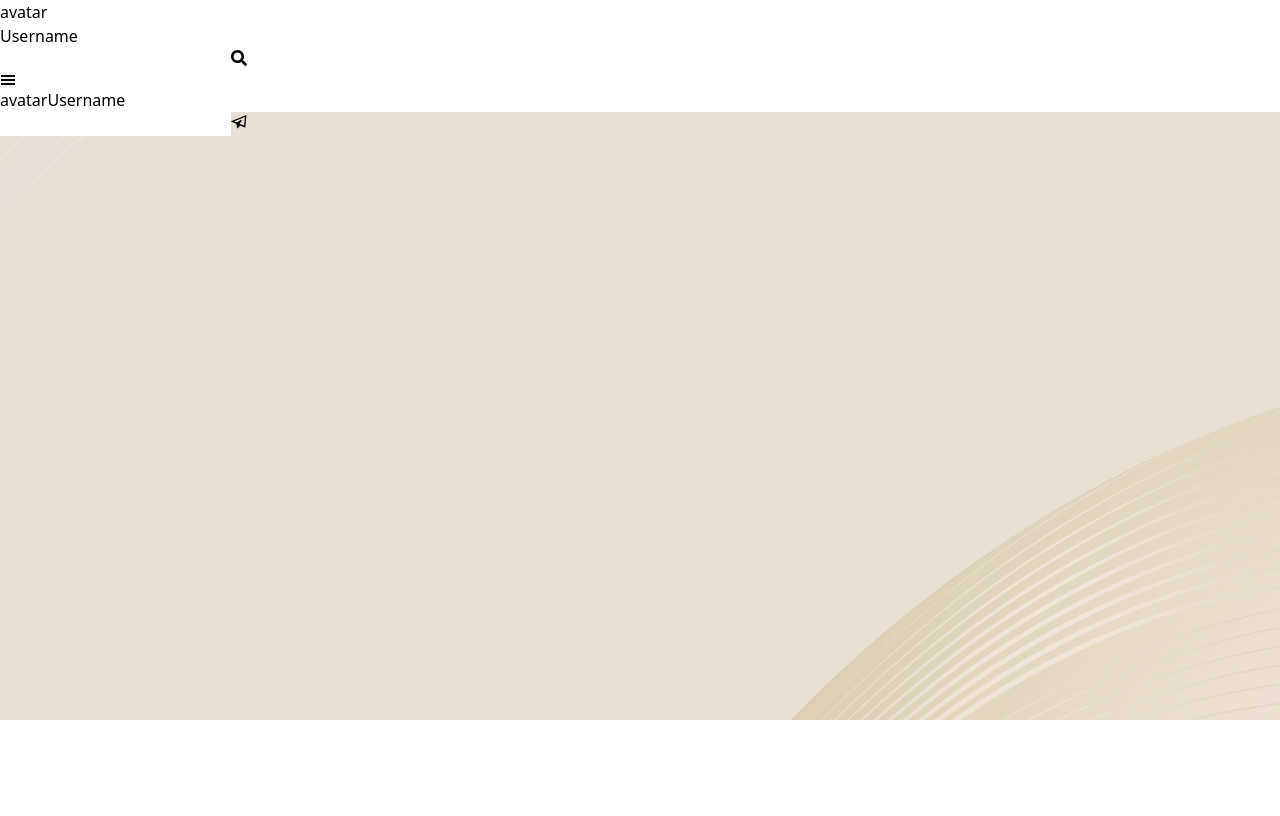
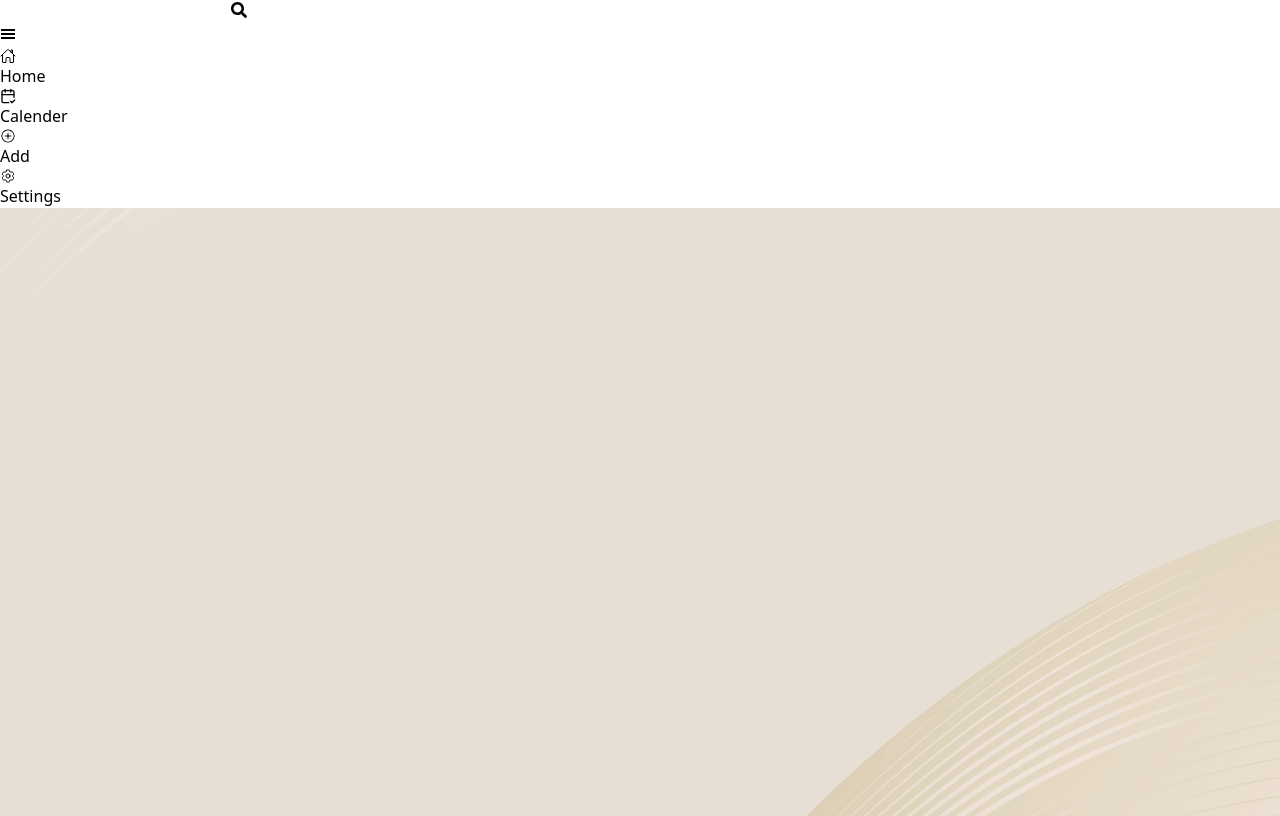
Before and after one commit to ShellRazade/messaging-app, a React (Vite) app: page /dashboard in a window 1280 px wide. Built offline with nearby package versions, Linux system fonts and the light colour scheme.

Commit message:
working on  the UI

```diff
--- a/src/components/Navbar.jsx
+++ b/src/components/Navbar.jsx
@@ -5,11 +5,7 @@ const Navbar = () => {
     <div> {/* Navbar */}
       <div>
         <div>
-          <div className='flex bg-slate-50 fixed right-0 w-3/4 gap-40 justify-around border shadow-md rounded-b-xl'>
-            <div className="flex gap-2">
-              <span className="rounded-full max-w-20 min-h-10 bg-blue-100 my-3">avatar</span>
-              <p className="m-3">Username</p>
-            </div>
+          <div className='flex bg-slate-50 fixed top-0 right-0 left-0 gap-40 justify-around border shadow-md'>
 
             <div className="flex">
               <input type="text" className="p-3 my-2 w-96 rounded-xl shadow-md"/>
--- a/src/components/Sidebar.jsx
+++ b/src/components/Sidebar.jsx
@@ -1,26 +1,56 @@
 
 // import { Link } from "react-router-dom";
+import { IoHomeOutline } from "react-icons/io5";
 import { GiHamburgerMenu } from "react-icons/gi";
+import { LuCalendarCheck2 } from "react-icons/lu";
+import { IoIosAddCircleOutline } from "react-icons/io";
+import { HiOutlineCog6Tooth } from "react-icons/hi2";
+// import { Link } from "react-router-dom";
+import { useState } from "react";
+
 
 const Sidebar = () => {
+  // State to manage the collapsed state
+  const [isCollapsed, setIsCollapsed] = useState(false);
+
+  // Function to toggle collapse state
+  const toggleSidebar = () => setIsCollapsed(!isCollapsed);
+
   return (
     <div> {/* Sidebar */}
 
-      <div className=" fixed flex flex-col h-screen w-1/4 bg-slate-50 border shadow-lg rounded-b-3xl ">
-        <div className="flex gap-3 py-5">
-          <GiHamburgerMenu className="text-3xl" />
+      <div
+        className={`fixed flex flex-col h-screen ${isCollapsed ? 'w-16' : 'w-1/4'
+          } bg-slate-50 border transition-all duration-300`}
+      >
+        {/* Toggle Button */}
+        <div className="flex gap-3 py-5 ">
+          <button onClick={toggleSidebar}>
+            <GiHamburgerMenu className="text-3xl" />
+          </button>
+
         </div>
 
-        <div>
-          <div className="border shadow-md rounded-lg h-14 w-80 p-2 mx-2 pb-2">
+        {/* User Info (Hidden when collapsed) */}
+        {!isCollapsed && (
+          <div className=" h-14 w-22 p-2 mx-2 pb-2 ">
+            {/* <div>
             <span className="rounded-full w-5 h-10 bg-blue-100 m-2 p-2">avatar</span>
             <span>Username</span>
+            </div> */}
+
+            <span className="flex text-xl gap-3"><IoHomeOutline className="text-2xl"/> Home</span>
+            <span className="flex text-xl gap-3"><LuCalendarCheck2 /> Calender</span>
+            <span className="flex text-xl gap-3"><IoIosAddCircleOutline /> Add</span>
+
+            <span><HiOutlineCog6Tooth />Settings</span>
+
           </div>
-        </div>
+        )}
       </div>
 
     </div>
-  )
+  );
 }
 
 export default Sidebar;
--- a/src/pages/dashboard/Chats.jsx
+++ b/src/pages/dashboard/Chats.jsx
@@ -1,16 +1,16 @@
-import { GrSend } from "react-icons/gr";
+// import { GrSend } from "react-icons/gr";
 
 const Chats = () => {
   return (
     <div className='img'>
       {/* Chats */}
 
-      <div className='justify-self-center pt-[40%]'>
+      {/* <div className='justify-self-center pt-[40%]'>
         <div className="flex gap-2">
           <input type="text" className='p-3 w-96 rounded-xl border shadow-lg' />
          <button className="text-4xl"> <GrSend /></button>
         </div>
-      </div>
+      </div> */}
 
     </div>
   )
--- /dev/null
+++ b/src/pages/dashboard/Settings.jsx
@@ -0,0 +1,24 @@
+import React from 'react'
+
+const Settings = () => {
+    return (
+        <div>Settings
+
+            <div>
+                <p>Profile</p>
+                <span>avatar</span>
+                <p>John Doe</p>
+                <p>info@gmail.com</p>
+
+                <div>
+                    <label htmlFor="">User Name</label>
+                    <input type="text" placeholder='user name' />
+                </div>
+
+            </div>
+
+        </div>
+    )
+}
+
+export default Settings;
```
Also changed, not shown: src/App.jsx (+5 -4 lines).
